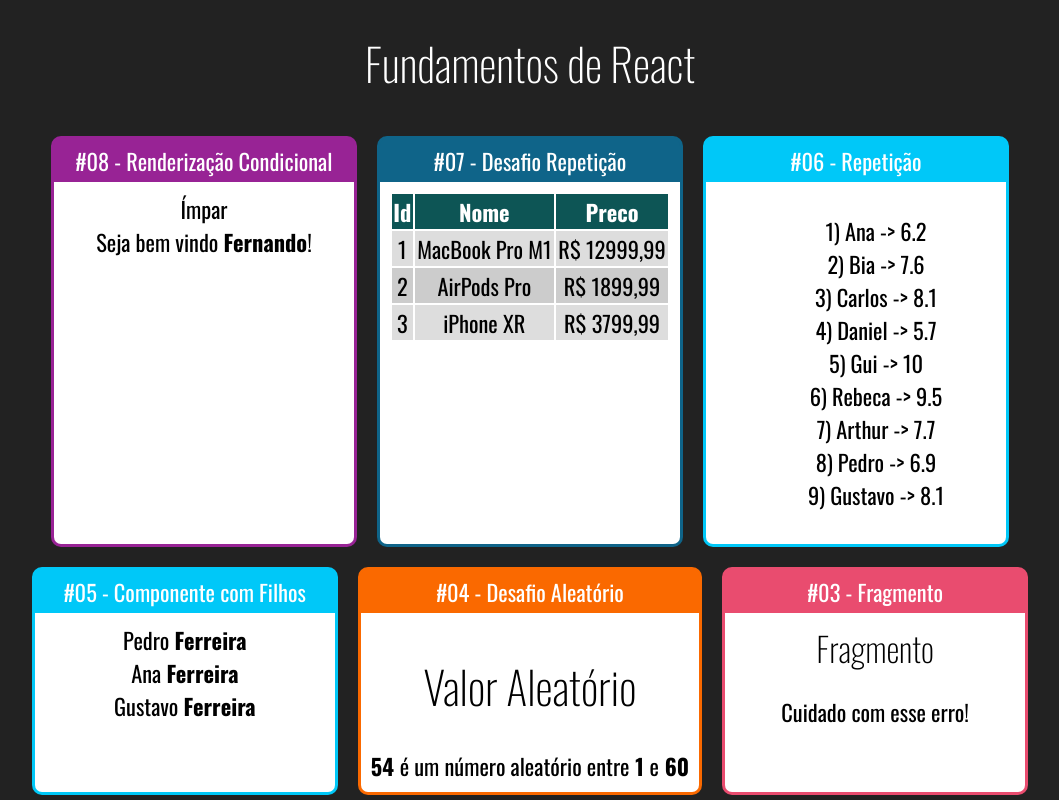
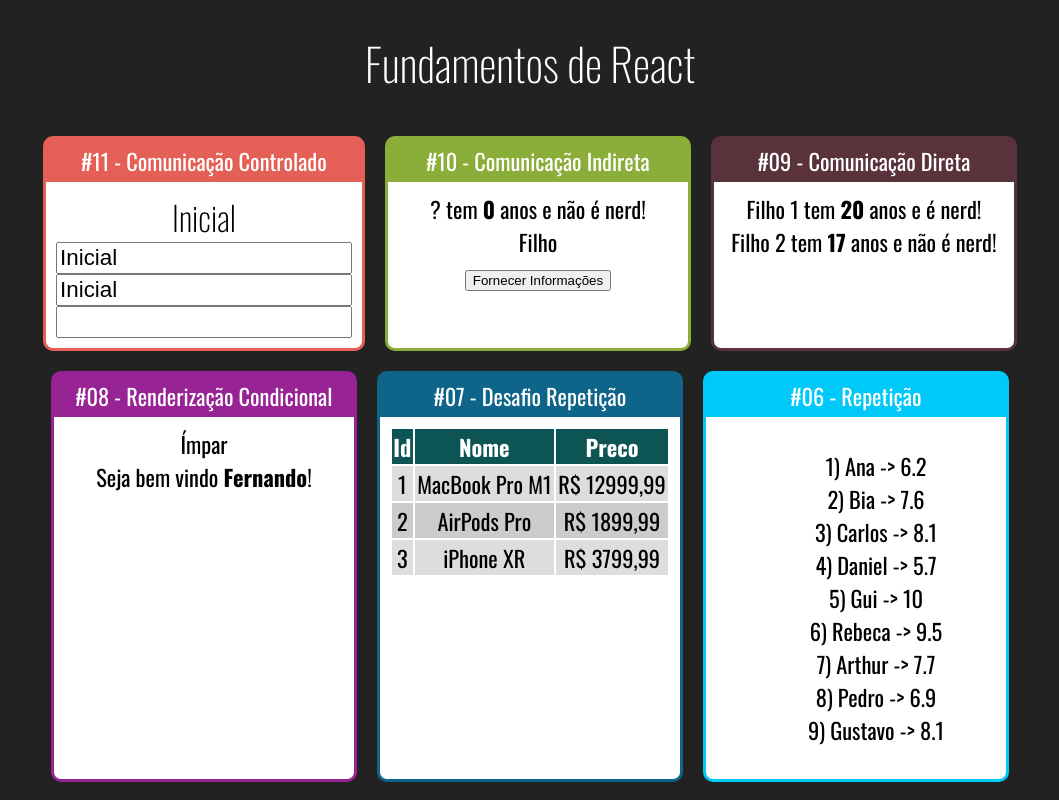
Before and after one commit to lucasmachadolopes/curso-react, a React (Create React App) app: page / in a window 1280 px wide. Shown: the top 800 px of the page, without its empty margins (110-1169 px from the left). Built offline with nearby package versions, Linux system fonts and the light colour scheme.

Commit message:
Atualização das últimas aulas

```diff
--- a/src/App.css
+++ b/src/App.css
@@ -1,5 +1,5 @@
 .App .Cards {
-    display: flex;
-    justify-content: center;
-    flex-wrap: wrap;
+  display: flex;
+  justify-content: center;
+  flex-wrap: wrap;
 }
--- /dev/null
+++ b/src/App.js
@@ -0,0 +1,72 @@
+import './App.css'
+import React from 'react'
+
+import Card from './componentes/layout/Card'
+
+import './componentes/comunicacao/DiretaPai'
+import UsuarioInfo from './componentes/condicional/UsuarioInfo'
+import ParOuImpar from './componentes/condicional/ParOuImpar'
+import Primeiro from './componentes/basicos/Primeiro'
+import ComParametros from './componentes/basicos/ComParametro'
+import Fragmento from './componentes/basicos/Fragmento'
+import Aleatorio from './componentes/basicos/Aleatorio'
+import Familia from './componentes/basicos/Familia'
+import FamiliaMembro from './componentes/basicos/FamiliaMembro'
+import ListaAlunos from './componentes/repeticao/ListaAlunos'
+import TabelaProdutos from './componentes/repeticao/TabelaProdutos'
+import DiretaPai from './componentes/comunicacao/DiretaPai'
+import IndiretaPai from './componentes/comunicacao/IndiretaPai'
+import Input from './componentes/formulario/Input'
+
+export default function App() {
+    return (
+        <div className="App">
+            <h1>Fundamentos de React</h1>
+
+            <div className="Cards">
+                <Card titulo="#11 - Comunicação Controlado" color="#E45F56">
+                <Input></Input>
+                </Card>
+                <Card titulo="#10 - Comunicação Indireta" color="#8BAD39">
+                <IndiretaPai></IndiretaPai>
+                </Card>
+                <Card titulo="#09 - Comunicação Direta" color="#59323C">
+                <DiretaPai></DiretaPai>
+                </Card>
+                <Card titulo="#08 - Renderização Condicional" color="#982395">
+                    <ParOuImpar numero={21}></ParOuImpar>
+                    <UsuarioInfo usuario={{ nome: 'Fernando' }} />
+                </Card>
+                <Card titulo="#07 - Desafio Repetição" color="#0f6489">
+                    <TabelaProdutos></TabelaProdutos>
+                </Card>
+                <Card titulo="#06 - Repetição" color="#00C8F8">
+                    <ListaAlunos></ListaAlunos>
+                </Card>
+                <Card titulo="#05 - Componente com Filhos" color="#00C8F8">
+                    <Familia sobrenome="Ferreira">
+                        <FamiliaMembro nome="Pedro" />
+                        <FamiliaMembro nome="Ana" />
+                        <FamiliaMembro nome="Gustavo" />
+                    </Familia>
+                </Card>
+                <Card titulo="#04 - Desafio Aleatório" color="#FA6900">
+                    <Aleatorio min={1} max={60} />
+                </Card>
+                <Card titulo="#03 - Fragmento" color="#E94C6F">
+                    <Fragmento />
+                </Card>
+                <Card titulo="#02 - Com Parâmetro" color="#E8B71A">
+                    <ComParametros
+                        titulo="Situação do Aluno(a)"
+                        aluno="Pedro"
+                        nota={9.3}
+                    />
+                </Card>
+                <Card titulo="#01 - Primeiro Componente" color="#588783">
+                    <Primeiro></Primeiro>
+                </Card>
+            </div>
+        </div>
+    )
+}
--- /dev/null
+++ b/src/componentes/comunicacao/DiretaFilho.jsx
@@ -0,0 +1,14 @@
+import React from 'react'
+
+const DiretaFilho = (props) => {
+    return (
+        <div>
+            <span>{props.nome} </span>
+            <span>tem <strong>{props.idade}</strong> anos e </span>
+            <span>{props.nerd ? 'é nerd!' : 'não é nerd!'}</span>
+        </div>
+    )
+
+}
+
+export default DiretaFilho
--- /dev/null
+++ b/src/componentes/comunicacao/DiretaPai.jsx
@@ -0,0 +1,13 @@
+import React from 'react'
+import DiretaFilho from './DiretaFilho'
+
+const DiretaPai = (props) => {
+    return (
+        <div>
+            <DiretaFilho nome="Filho 1" idade={20} nerd={true} />
+            <DiretaFilho nome="Filho 2" idade={17} nerd={false} />
+        </div>
+    )
+}
+
+export default DiretaPai
--- /dev/null
+++ b/src/componentes/comunicacao/IndiretaFilho.jsx
@@ -0,0 +1,20 @@
+import React from 'react'
+
+const DiretaFilho = (props) => {
+    const cb = props.quandoClicar
+    const idadeMin = 50
+    const idadeMax = 70
+    const gerarIdade = () => parseInt(Math.random() * (idadeMax - idadeMin)) + idadeMin
+    const gerarNerd = () => Math.random() > 0.5
+    return (
+        <div>
+            <div>Filho</div>
+            <button onClick={_ => cb('João', gerarIdade(), gerarNerd())}>
+                Fornecer Informações
+            </button>
+        </div>
+    )
+
+}
+
+export default DiretaFilho
--- /dev/null
+++ b/src/componentes/comunicacao/IndiretaPai.jsx
@@ -0,0 +1,28 @@
+import React, { useState } from 'react'
+import IndiretaFilho from './IndiretaFilho'
+
+const IndiretaPai = (props) => {
+    const [nome, setNome] = useState('?')
+    const [idade, setIdade] = useState(0)
+    const [nerd, setNerd] = useState(false)
+
+    function fornecerInformacoes(nome, idade, nerd) {
+        setNome(nome)
+        setIdade(idade)
+        setNerd(nerd)
+
+        console.log(nome, idade, nerd)
+    }
+    return (
+        <div>
+            <div>
+                <span>{nome} </span>
+                <span>tem <strong>{idade}</strong> anos e </span>
+                <span>{nerd ? 'é nerd!' : 'não é nerd!'}</span>
+            </div>
+            <IndiretaFilho quandoClicar={fornecerInformacoes}></IndiretaFilho>
+        </div>
+    )
+}
+
+export default IndiretaPai
--- /dev/null
+++ b/src/componentes/formulario/Input.css
@@ -0,0 +1,3 @@
+.Input input {
+    font-size: 1.4rem;
+}
--- /dev/null
+++ b/src/componentes/formulario/Input.jsx
@@ -0,0 +1,28 @@
+import React, { useState } from 'react'
+import './Input.css'
+
+const Input = (props) => {
+
+    const [valor, setValor] = useState('Inicial')
+
+    function quandoMudar(e) {
+        setValor(e.target.value)
+        console.log(e.target.value)
+    }
+
+    return (
+        <div className='Input'>
+            <h2>{valor}</h2>
+            <div style={{
+                display: 'flex',
+                flexDirection: 'column'
+            }}>
+                <input value={valor} onChange={quandoMudar} />
+                <input value={valor} readOnly />
+                <input value={undefined} />
+            </div>
+        </div>
+    )
+}
+
+export default Input
```
Also changed, not shown: src/componentes/contador/Contador.jsx (added, +20 -0 lines), src/index.css (indentation only).
